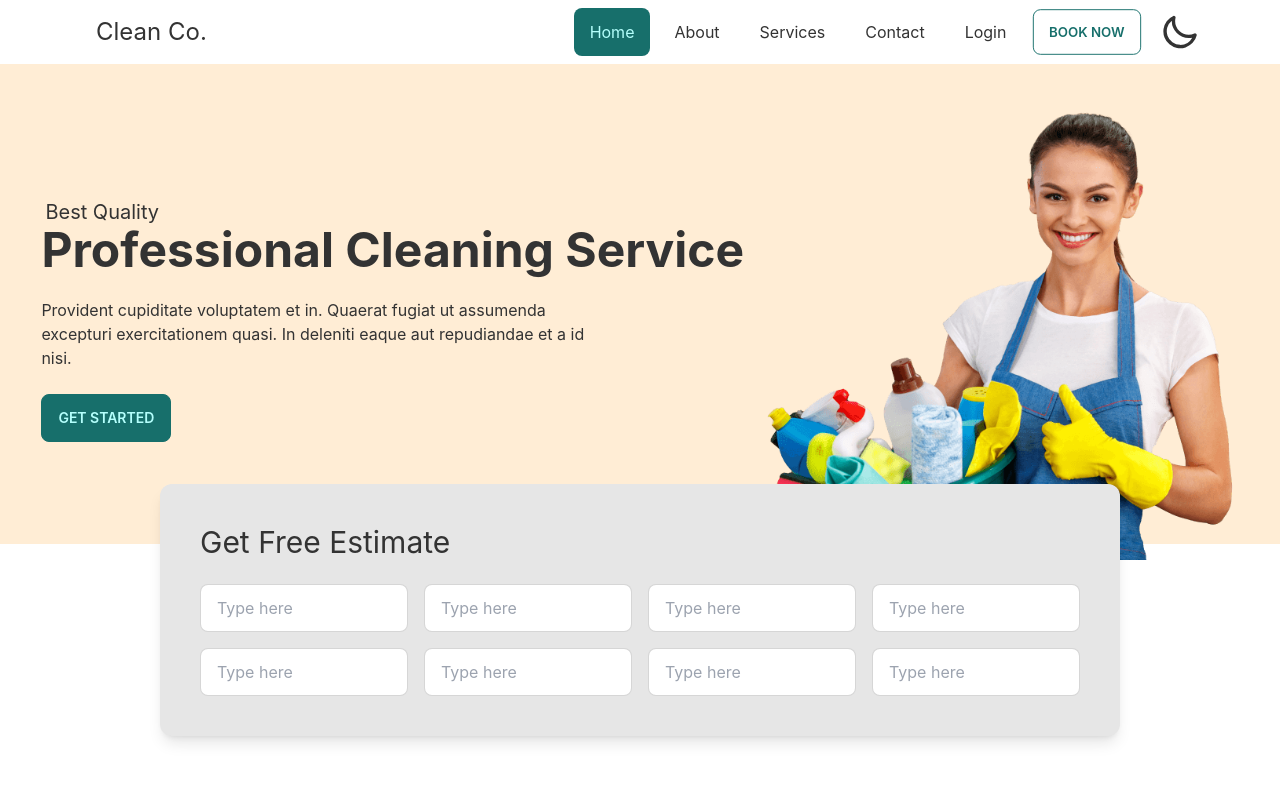
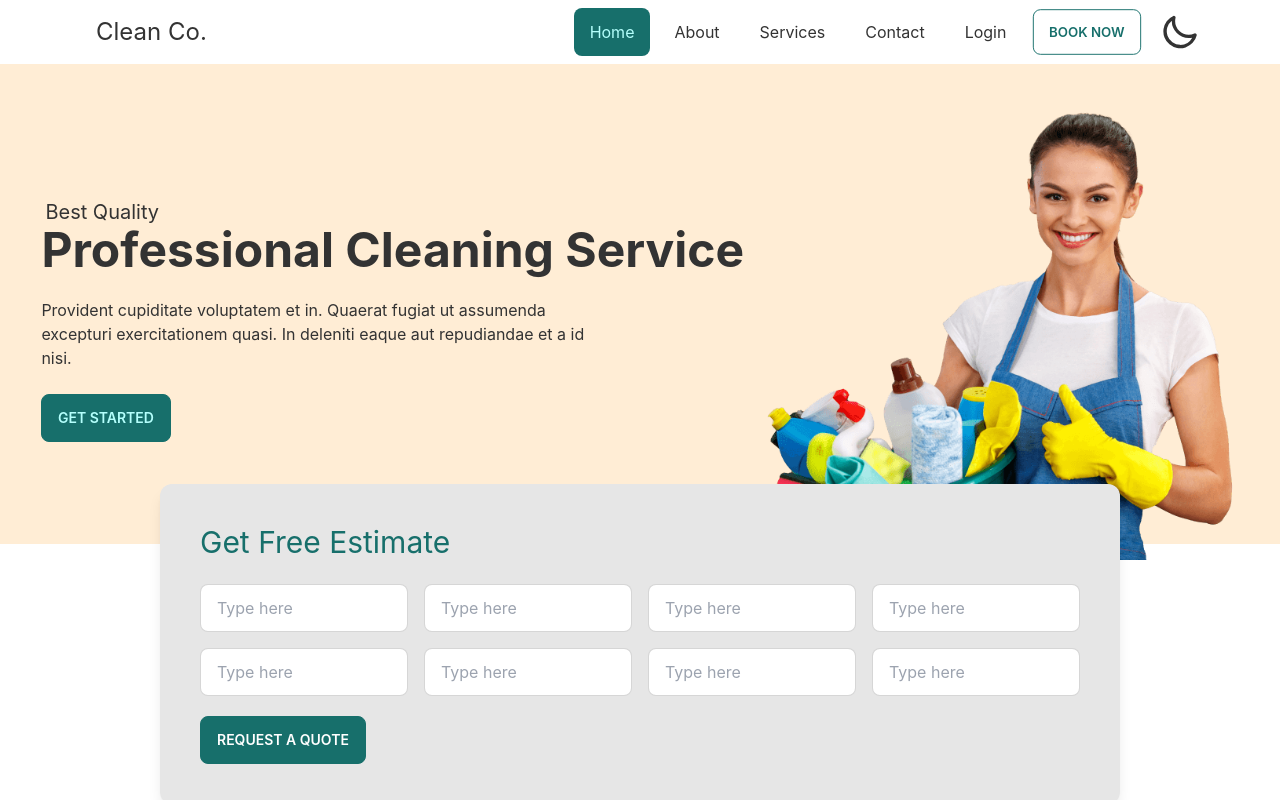
Before and after one commit to mohammadtanim24h/clean-co-live, a React (Create React App) app: page / in a window 1280 px wide. Built offline with nearby package versions, Linux system fonts and the light colour scheme.

Commit message:
animation on scroll added in landing text

```diff
--- a/package.json
+++ b/package.json
@@ -6,6 +6,7 @@
     "@testing-library/jest-dom": "^5.16.4",
     "@testing-library/react": "^13.2.0",
     "@testing-library/user-event": "^13.5.0",
+    "aos": "^2.3.4",
     "daisyui": "^2.14.3",
     "react": "^18.1.0",
     "react-dom": "^18.1.0",
--- a/src/App.js
+++ b/src/App.js
@@ -2,8 +2,16 @@ import { Route, Routes } from "react-router-dom";
 import "./App.css";
 import Navbar from "./components/Navbar";
 import { publicRoutes } from "./routes/publicRoutes";
+import AOS from 'aos';
+import 'aos/dist/aos.css';
+import { useEffect } from "react";
 
 function App() {
+    // Aos init
+    useEffect(() => {
+        AOS.init();
+    }, [])
+
     return (
         <div>
             <Navbar>
--- a/src/pages/Home/Landing.js
+++ b/src/pages/Home/Landing.js
@@ -14,20 +14,20 @@ const Landing = () => {
                         />
                     </div>
                     <div>
-                        <p className="text-xl ms-1">Best Quality</p>
-                        <h1 class="text-5xl font-bold">Professional Cleaning Service</h1>
-                        <p class="py-6 max-w-xl">
+                        <p data-aos="fade-right" data-aos-delay="200" data-aos-duration="1000" className="text-xl ml-1">Best Quality</p>
+                        <h1 data-aos="fade-right" data-aos-delay="300" data-aos-duration="900" class="text-5xl font-bold">Professional Cleaning Service</h1>
+                        <p data-aos="fade-right" data-aos-delay="400" data-aos-duration="800" class="py-6 max-w-xl">
                             Provident cupiditate voluptatem et in. Quaerat
                             fugiat ut assumenda excepturi exercitationem quasi.
                             In deleniti eaque aut repudiandae et a id nisi.
                         </p>
-                        <button class="btn btn-primary">Get Started</button>
+                        <button data-aos="zoom-in" data-aos-delay="900" data-aos-duration="800" class="btn btn-primary">Get Started</button>
                     </div>
                 </div>
             </div>
             {/* Free Estimate */}
             <div className="shadow-lg p-10 w-3/4 mx-auto bg-base-200 mt-[-60px] relative z-99 rounded-xl">
-                <h1 className="text-3xl mb-6">Get Free Estimate</h1>
+                <h1 className="text-3xl mb-6 text-primary">Get Free Estimate</h1>
                 <div className="grid grid-cols-1 md:grid-cols-2 lg:grid-cols-4 gap-4">
                     <input type="text" placeholder="Type here" class="input input-bordered w-full" />
                     <input type="text" placeholder="Type here" class="input input-bordered w-full" />
@@ -38,6 +38,7 @@ const Landing = () => {
                     <input type="text" placeholder="Type here" class="input input-bordered w-full" />
                     <input type="text" placeholder="Type here" class="input input-bordered w-full" />
                 </div>
+                <button className="btn btn-primary text-white px-4 py-2 mt-5">Request a Quote</button>
             </div>
         </div>
     );
```
Also changed, not shown: 1 other file (tests, documents, lock files or other folders).
